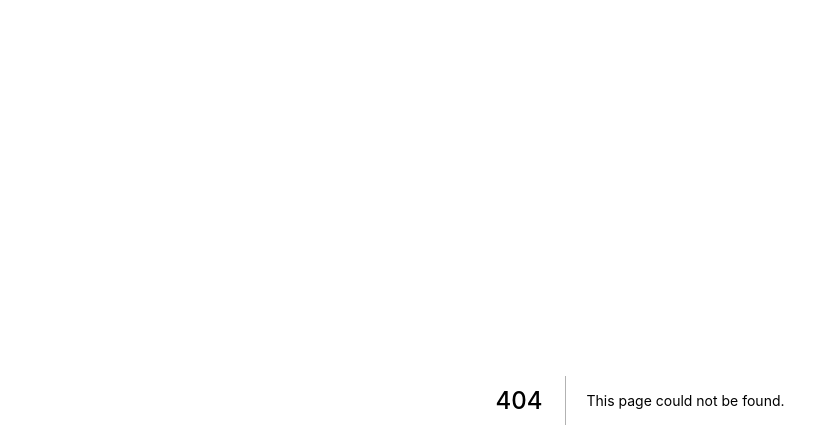
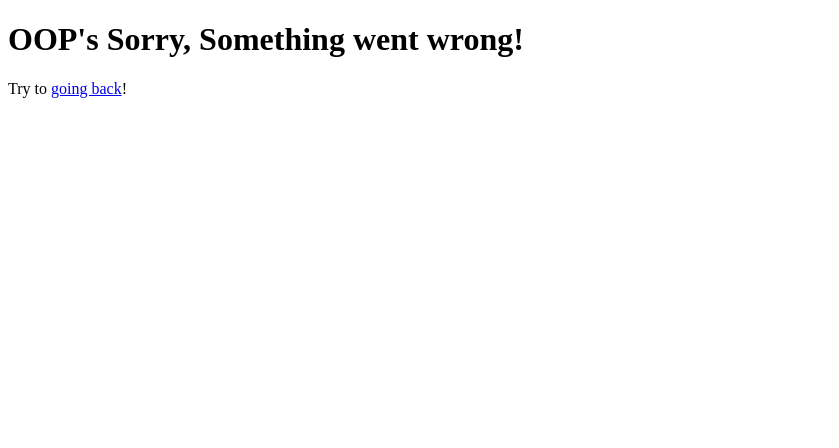
Before and after one commit to codershona/NextJS, a Next.js app: page /auth/_error in a window 1280 px wide. Before the commit this address had no page. Shown: the top 448 px of the page, without its empty margins (0-839 px from the left). Built offline with nearby package versions, Linux system fonts and the light colour scheme.

Commit message:
Handling (404) Errors done

```diff
--- /dev/null
+++ b/pages/auth/_error.js
@@ -0,0 +1,16 @@
+import React from 'react';
+import Link from 'next/link';
+
+
+
+const errorPage = () => (
+     <div>
+     <h1>OOP's Sorry, Something went wrong!</h1>
+     <p>Try to <Link href="/auth"><a>going back</a></Link>!</p>
+
+     </div>
+
+);
+
+
+export default errorPage;
```
Also changed, not shown: pages/_error.js (added, +19 -0 lines).
